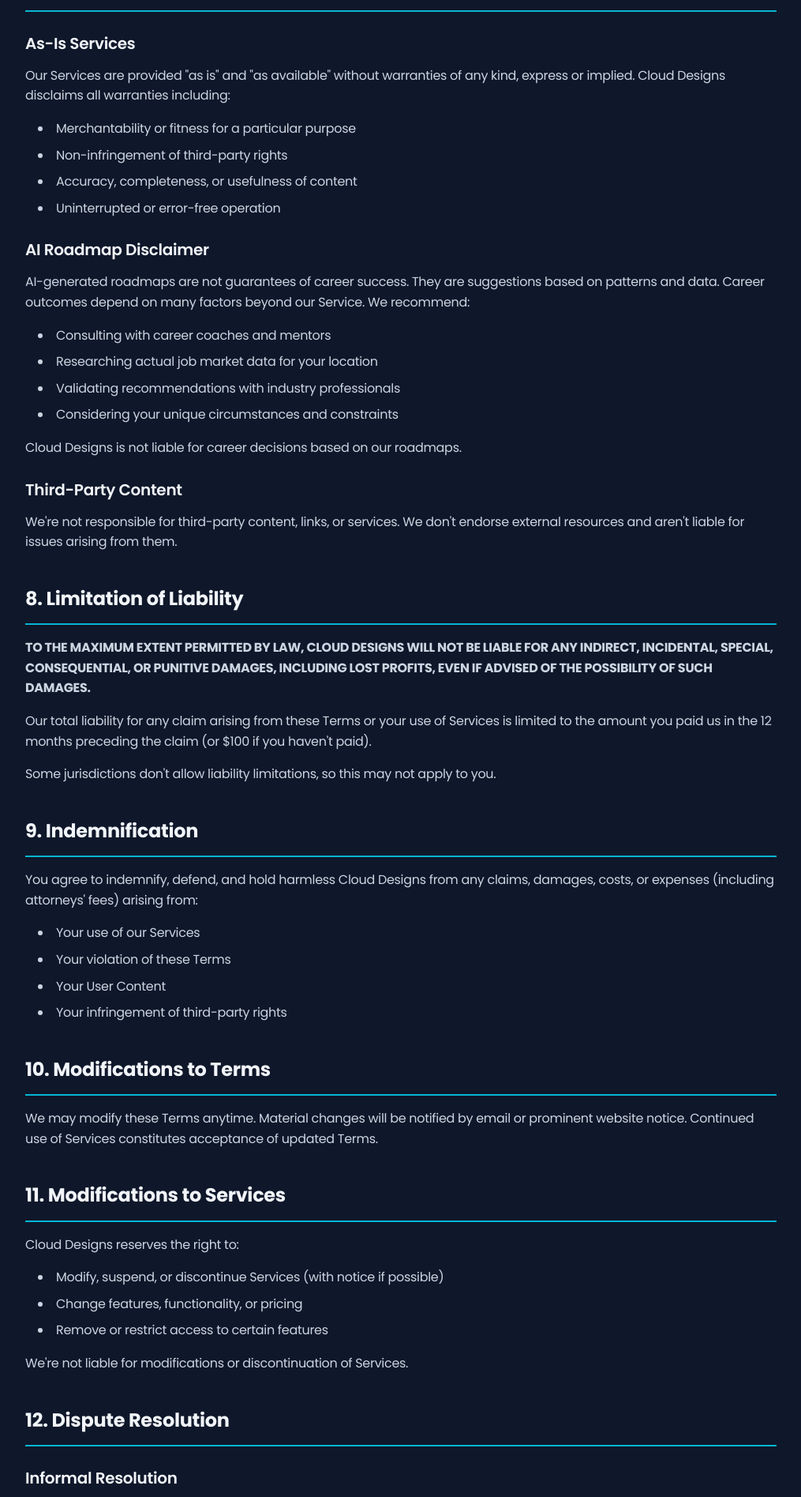
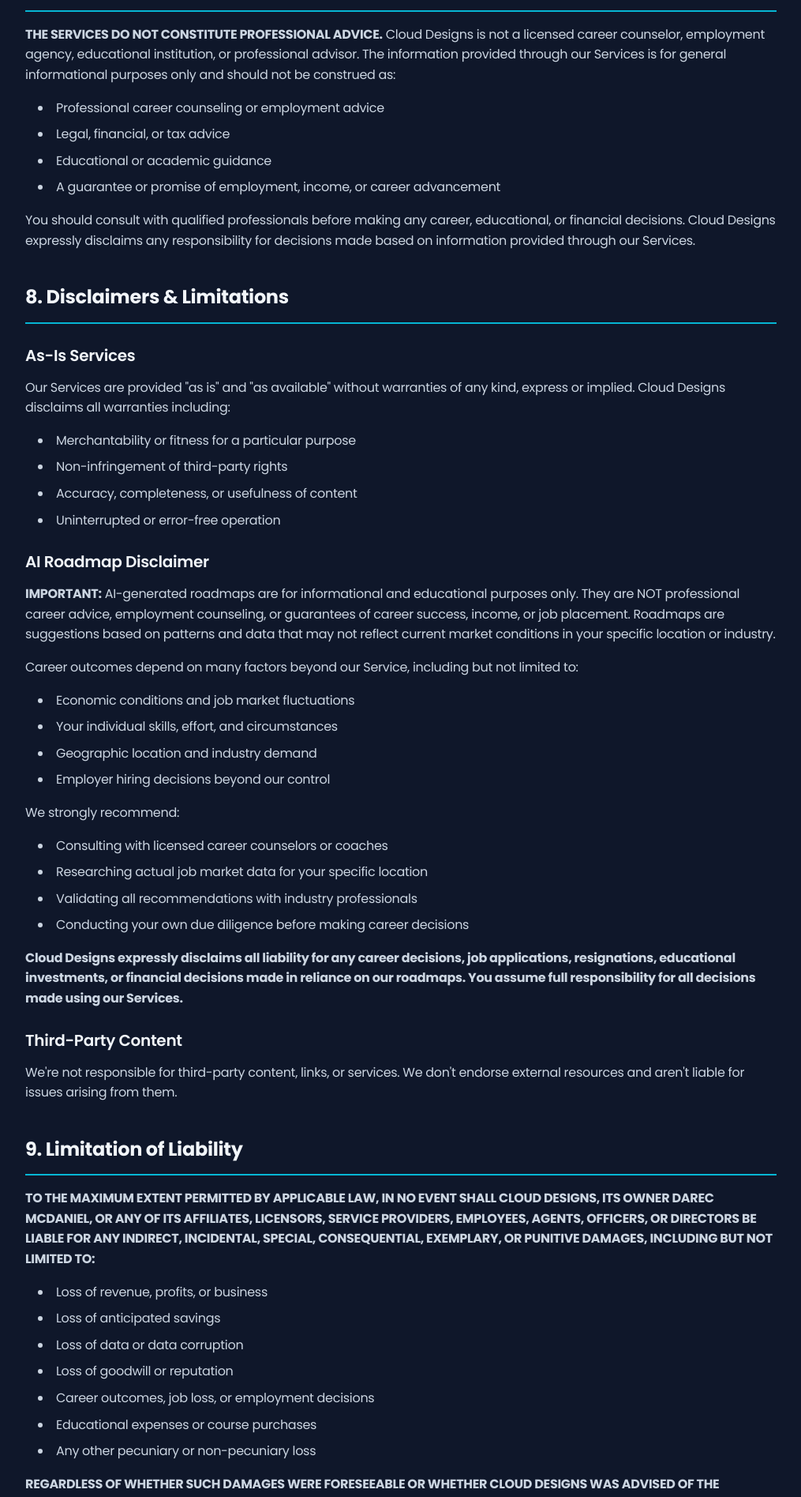
Before and after one commit to sent1nel101/cloud-migration, a Next.js app: page /terms in a window 1280 px wide. Shown: the part 4000-5895 px from the top of the page at 79% size, without its empty margins (132-1147 px from the left). Built offline with nearby package versions, Linux system fonts and the light colour scheme; no server answers.

Commit message:
Legal: Strengthened Terms of Service and Privacy Policy liability protections

```diff
--- a/app/privacy/page.tsx
+++ b/app/privacy/page.tsx
@@ -118,7 +118,11 @@
         </ul>
 
         <p>
-          However, no method of transmission over the internet is 100% secure. While we take reasonable precautions, we cannot guarantee absolute security.
+          <strong>DISCLAIMER:</strong> Despite our security measures, no method of electronic storage or transmission over the Internet is 100% secure. While we strive to use commercially acceptable means to protect your personal information, we cannot guarantee its absolute security. You acknowledge that you provide your personal information at your own risk.
+        </p>
+
+        <p>
+          In the event of a data breach, we will notify affected users and relevant authorities as required by applicable law.
         </p>
       </section>
 
--- a/app/terms/page.tsx
+++ b/app/terms/page.tsx
@@ -225,7 +225,26 @@
       </section>
 
       <section className="policy-section">
-        <h2>7. Disclaimers & Limitations</h2>
+        <h2>7. No Professional Advice</h2>
+
+        <p>
+          <strong>THE SERVICES DO NOT CONSTITUTE PROFESSIONAL ADVICE.</strong> Cloud Designs is not a licensed career counselor, employment agency, educational institution, or professional advisor. The information provided through our Services is for general informational purposes only and should not be construed as:
+        </p>
+
+        <ul>
+          <li>Professional career counseling or employment advice</li>
+          <li>Legal, financial, or tax advice</li>
+          <li>Educational or academic guidance</li>
+          <li>A guarantee or promise of employment, income, or career advancement</li>
+        </ul>
+
+        <p>
+          You should consult with qualified professionals before making any career, educational, or financial decisions. Cloud Designs expressly disclaims any responsibility for decisions made based on information provided through our Services.
+        </p>
+      </section>
+
+      <section className="policy-section">
+        <h2>8. Disclaimers & Limitations</h2>
 
         <h3>As-Is Services</h3>
         <p>
@@ -241,18 +260,29 @@
 
         <h3>AI Roadmap Disclaimer</h3>
         <p>
-          AI-generated roadmaps are not guarantees of career success. They are suggestions based on patterns and data. Career outcomes depend on many factors beyond our Service. We recommend:
+          <strong>IMPORTANT:</strong> AI-generated roadmaps are for informational and educational purposes only. They are NOT professional career advice, employment counseling, or guarantees of career success, income, or job placement. Roadmaps are suggestions based on patterns and data that may not reflect current market conditions in your specific location or industry.
         </p>
 
+        <p>Career outcomes depend on many factors beyond our Service, including but not limited to:</p>
+
         <ul>
-          <li>Consulting with career coaches and mentors</li>
-          <li>Researching actual job market data for your location</li>
-          <li>Validating recommendations with industry professionals</li>
-          <li>Considering your unique circumstances and constraints</li>
+          <li>Economic conditions and job market fluctuations</li>
+          <li>Your individual skills, effort, and circumstances</li>
+          <li>Geographic location and industry demand</li>
+          <li>Employer hiring decisions beyond our control</li>
+        </ul>
+
+        <p>We strongly recommend:</p>
+
+        <ul>
+          <li>Consulting with licensed career counselors or coaches</li>
+          <li>Researching actual job market data for your specific location</li>
+          <li>Validating all recommendations with industry professionals</li>
+          <li>Conducting your own due diligence before making career decisions</li>
         </ul>
 
         <p>
-          Cloud Designs is not liable for career decisions based on our roadmaps.
+          <strong>Cloud Designs expressly disclaims all liability for any career decisions, job applications, resignations, educational investments, or financial decisions made in reliance on our roadmaps. You assume full responsibility for all decisions made using our Services.</strong>
         </p>
 
         <h3>Third-Party Content</h3>
@@ -262,40 +292,64 @@
       </section>
 
       <section className="policy-section">
-        <h2>8. Limitation of Liability</h2>
+        <h2>9. Limitation of Liability</h2>
 
         <p>
           <strong>
-            TO THE MAXIMUM EXTENT PERMITTED BY LAW, CLOUD DESIGNS WILL NOT BE LIABLE FOR ANY INDIRECT, INCIDENTAL, SPECIAL, CONSEQUENTIAL, OR PUNITIVE DAMAGES, INCLUDING LOST PROFITS, EVEN IF ADVISED OF THE POSSIBILITY OF SUCH DAMAGES.
+            TO THE MAXIMUM EXTENT PERMITTED BY APPLICABLE LAW, IN NO EVENT SHALL CLOUD DESIGNS, ITS OWNER DAREC MCDANIEL, OR ANY OF ITS AFFILIATES, LICENSORS, SERVICE PROVIDERS, EMPLOYEES, AGENTS, OFFICERS, OR DIRECTORS BE LIABLE FOR ANY INDIRECT, INCIDENTAL, SPECIAL, CONSEQUENTIAL, EXEMPLARY, OR PUNITIVE DAMAGES, INCLUDING BUT NOT LIMITED TO:
           </strong>
         </p>
 
+        <ul>
+          <li>Loss of revenue, profits, or business</li>
+          <li>Loss of anticipated savings</li>
+          <li>Loss of data or data corruption</li>
+          <li>Loss of goodwill or reputation</li>
+          <li>Career outcomes, job loss, or employment decisions</li>
+          <li>Educational expenses or course purchases</li>
+          <li>Any other pecuniary or non-pecuniary loss</li>
+        </ul>
+
         <p>
-          Our total liability for any claim arising from these Terms or your use of Services is limited to the amount you paid us in the 12 months preceding the claim (or $100 if you haven't paid).
+          <strong>REGARDLESS OF WHETHER SUCH DAMAGES WERE FORESEEABLE OR WHETHER CLOUD DESIGNS WAS ADVISED OF THE POSSIBILITY OF SUCH DAMAGES.</strong>
         </p>
 
         <p>
-          Some jurisdictions don't allow liability limitations, so this may not apply to you.
+          <strong>AGGREGATE LIABILITY CAP:</strong> Our total cumulative liability for any and all claims arising from these Terms or your use of Services shall not exceed the greater of: (a) the amount you actually paid us in the 12 months preceding the claim, or (b) one hundred U.S. dollars ($100.00).
+        </p>
+
+        <p>
+          <strong>ESSENTIAL PURPOSE:</strong> The limitations set forth in this section shall apply even if any limited remedy fails of its essential purpose.
+        </p>
+
+        <p>
+          Some jurisdictions do not allow the exclusion or limitation of incidental or consequential damages, so the above limitations may not apply to you. In such jurisdictions, our liability shall be limited to the maximum extent permitted by law.
         </p>
       </section>
 
       <section className="policy-section">
-        <h2>9. Indemnification</h2>
+        <h2>10. Indemnification</h2>
 
         <p>
-          You agree to indemnify, defend, and hold harmless Cloud Designs from any claims, damages, costs, or expenses (including attorneys' fees) arising from:
+          You agree to indemnify, defend, and hold harmless Cloud Designs, its owner Darec McDaniel, and any affiliates, licensors, service providers, employees, agents, officers, and directors (collectively, "Indemnified Parties") from and against any and all claims, damages, obligations, losses, liabilities, costs, and expenses (including but not limited to reasonable attorneys' fees and court costs) arising from or related to:
         </p>
 
         <ul>
-          <li>Your use of our Services</li>
-          <li>Your violation of these Terms</li>
-          <li>Your User Content</li>
-          <li>Your infringement of third-party rights</li>
+          <li>Your access to or use of our Services</li>
+          <li>Your violation of these Terms or any applicable law</li>
+          <li>Your User Content or any content you submit, post, or transmit</li>
+          <li>Your infringement or misappropriation of any third-party intellectual property, privacy, or other rights</li>
+          <li>Any career decisions, job applications, or professional actions taken based on our Services</li>
+          <li>Any dispute between you and a third party arising from your use of our Services</li>
         </ul>
+
+        <p>
+          This indemnification obligation shall survive the termination of these Terms and your use of our Services.
+        </p>
       </section>
 
       <section className="policy-section">
-        <h2>10. Modifications to Terms</h2>
+        <h2>11. Modifications to Terms</h2>
 
         <p>
           We may modify these Terms anytime. Material changes will be notified by email or prominent website notice. Continued use of Services constitutes acceptance of updated Terms.
@@ -303,7 +357,7 @@
       </section>
 
       <section className="policy-section">
-        <h2>11. Modifications to Services</h2>
+        <h2>12. Modifications to Services</h2>
 
         <p>
           Cloud Designs reserves the right to:
@@ -321,7 +375,7 @@
       </section>
 
       <section className="policy-section">
-        <h2>12. Dispute Resolution</h2>
+        <h2>13. Dispute Resolution</h2>
 
         <h3>Informal Resolution</h3>
         <p>
@@ -344,7 +398,7 @@
       </section>
 
       <section className="policy-section">
-        <h2>13. Governing Law</h2>
+        <h2>14. Governing Law</h2>
 
         <p>
           These Terms are governed by the laws of California, without regard to conflict of law principles. Arbitration venue is San Francisco, California.
@@ -352,7 +406,7 @@
       </section>
 
       <section className="policy-section">
-        <h2>14. Severability</h2>
+        <h2>15. Severability</h2>
 
         <p>
           If any provision of these Terms is invalid or unenforceable, the remaining provisions remain in effect. Unenforceable provisions will be modified to the minimum extent necessary to make them enforceable.
@@ -360,7 +414,15 @@
       </section>
 
       <section className="policy-section">
-        <h2>15. Contact Us</h2>
+        <h2>16. Entire Agreement</h2>
+
+        <p>
+          These Terms, together with our Privacy Policy and any other legal notices published by us on the Services, constitute the entire agreement between you and Cloud Designs concerning your use of the Services. These Terms supersede all prior or contemporaneous communications, whether electronic, oral, or written, between you and Cloud Designs.
+        </p>
+      </section>
+
+      <section className="policy-section">
+        <h2>17. Contact Us</h2>
 
         <p>
           For questions about these Terms, contact us at:
```
